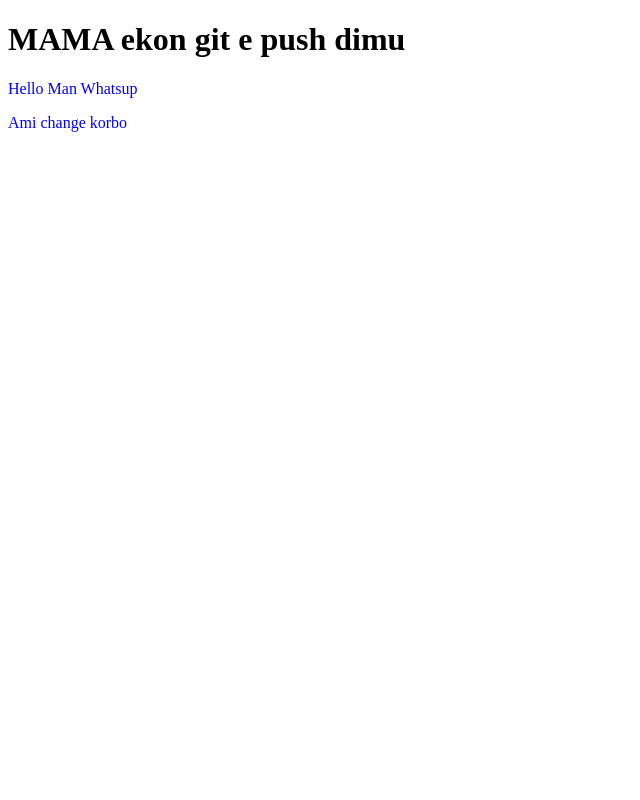
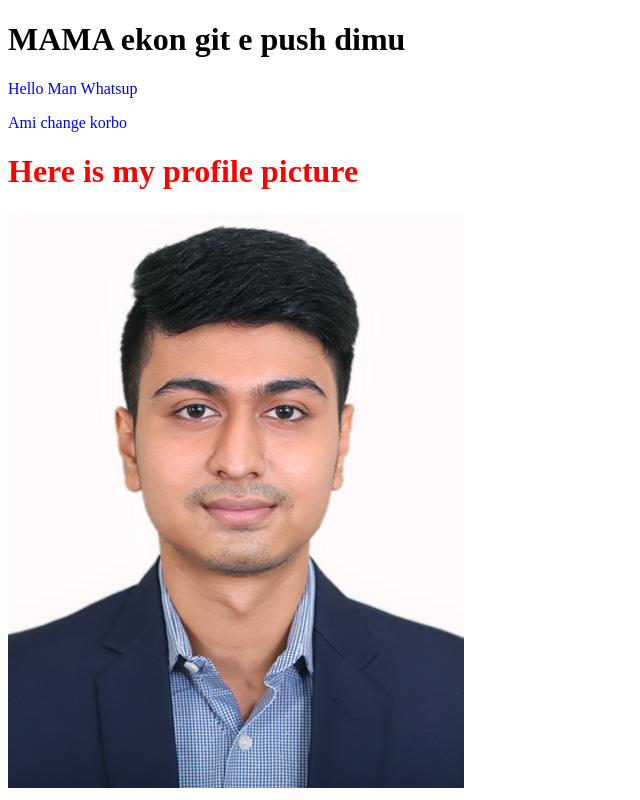
Before and after one commit to Mohammed-Ibrahim-15/my-first-repo, a plain HTML site: page index.html in a window 1280 px wide. Shown: the whole page, without its empty margins (0-640 px from the left). Drawn offline with Linux system fonts and the light colour scheme.

Commit message:
Picture and Edit

```diff
--- a/index.html
+++ b/index.html
@@ -11,6 +11,9 @@
     <h1>MAMA ekon git e push dimu</h1>
     <p>Hello Man Whatsup</p>
     <p>Ami change korbo</p>
+    <h1 style="color: red;">Here is my profile picture</h1>
+    <img src="Ib.JPG" alt="">
+
 
 
 </body>
```
Also changed, not shown: Ib.JPG (added).
